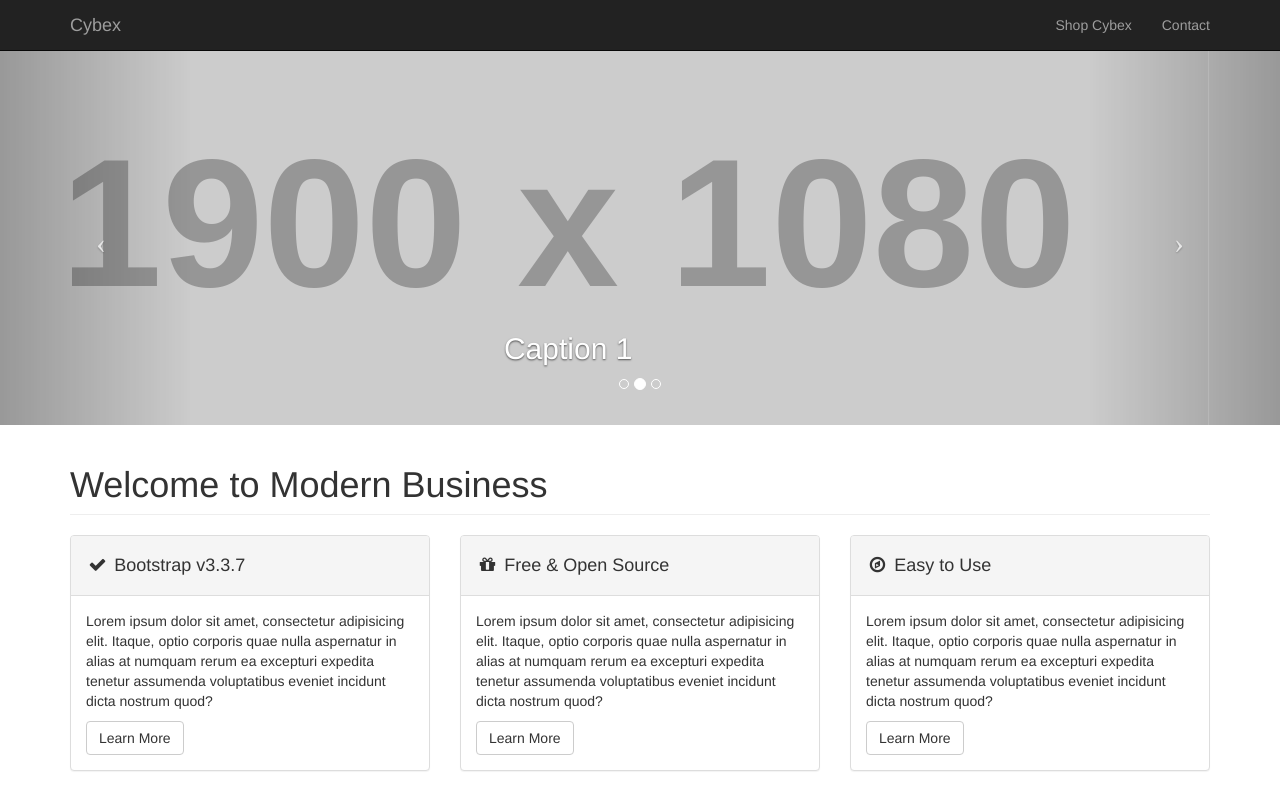
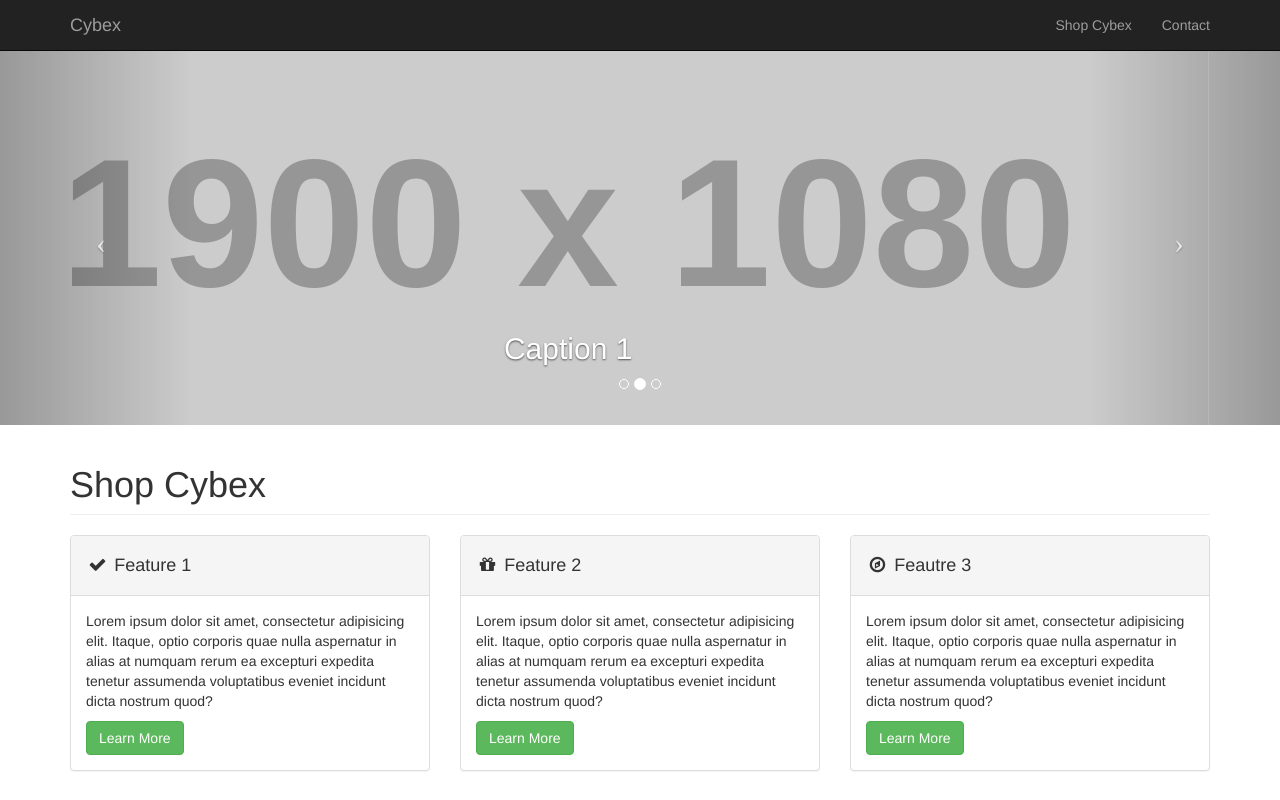
Before and after one commit to aoprojects/gym-store-landing-page-template, a plain HTML site: page index.html in a window 1280 px wide. Shown: the top 800 px of the page. Drawn offline with Linux system fonts and the light colour scheme; placeholder pictures from the web are drawn by us.

Commit message:
change buttons to success buttons index.html

```diff
--- a/index.html
+++ b/index.html
@@ -107,39 +107,39 @@
         <div class="row">
             <div class="col-lg-12">
                 <h1 class="page-header">
-                    Welcome to Modern Business
+                    Shop Cybex
                 </h1>
             </div>
             <div class="col-md-4">
                 <div class="panel panel-default">
                     <div class="panel-heading">
-                        <h4><i class="fa fa-fw fa-check"></i> Bootstrap v3.3.7</h4>
+                        <h4><i class="fa fa-fw fa-check"></i> Feature 1</h4>
                     </div>
                     <div class="panel-body">
                         <p>Lorem ipsum dolor sit amet, consectetur adipisicing elit. Itaque, optio corporis quae nulla aspernatur in alias at numquam rerum ea excepturi expedita tenetur assumenda voluptatibus eveniet incidunt dicta nostrum quod?</p>
-                        <a href="#" class="btn btn-default">Learn More</a>
+                        <a href="#" class="btn btn-success">Learn More</a>
                     </div>
                 </div>
             </div>
             <div class="col-md-4">
                 <div class="panel panel-default">
                     <div class="panel-heading">
-                        <h4><i class="fa fa-fw fa-gift"></i> Free &amp; Open Source</h4>
+                        <h4><i class="fa fa-fw fa-gift"></i> Feature 2</h4>
                     </div>
                     <div class="panel-body">
                         <p>Lorem ipsum dolor sit amet, consectetur adipisicing elit. Itaque, optio corporis quae nulla aspernatur in alias at numquam rerum ea excepturi expedita tenetur assumenda voluptatibus eveniet incidunt dicta nostrum quod?</p>
-                        <a href="#" class="btn btn-default">Learn More</a>
+                        <a href="#" class="btn btn-success">Learn More</a>
                     </div>
                 </div>
             </div>
             <div class="col-md-4">
                 <div class="panel panel-default">
                     <div class="panel-heading">
-                        <h4><i class="fa fa-fw fa-compass"></i> Easy to Use</h4>
+                        <h4><i class="fa fa-fw fa-compass"></i> Feautre 3</h4>
                     </div>
                     <div class="panel-body">
                         <p>Lorem ipsum dolor sit amet, consectetur adipisicing elit. Itaque, optio corporis quae nulla aspernatur in alias at numquam rerum ea excepturi expedita tenetur assumenda voluptatibus eveniet incidunt dicta nostrum quod?</p>
-                        <a href="#" class="btn btn-default">Learn More</a>
+                        <a href="#" class="btn btn-success">Learn More</a>
                     </div>
                 </div>
             </div>
@@ -217,7 +217,7 @@
                     <p>Lorem ipsum dolor sit amet, consectetur adipisicing elit. Molestias, expedita, saepe, vero rerum deleniti beatae veniam harum neque nemo praesentium cum alias asperiores commodi.</p>
                 </div>
                 <div class="col-md-4">
-                    <a class="btn btn-lg btn-default btn-block" href="#">Call to Action</a>
+                    <a class="btn btn-lg btn-success btn-block" href="#">Call to Action</a>
                 </div>
             </div>
         </div>
```
